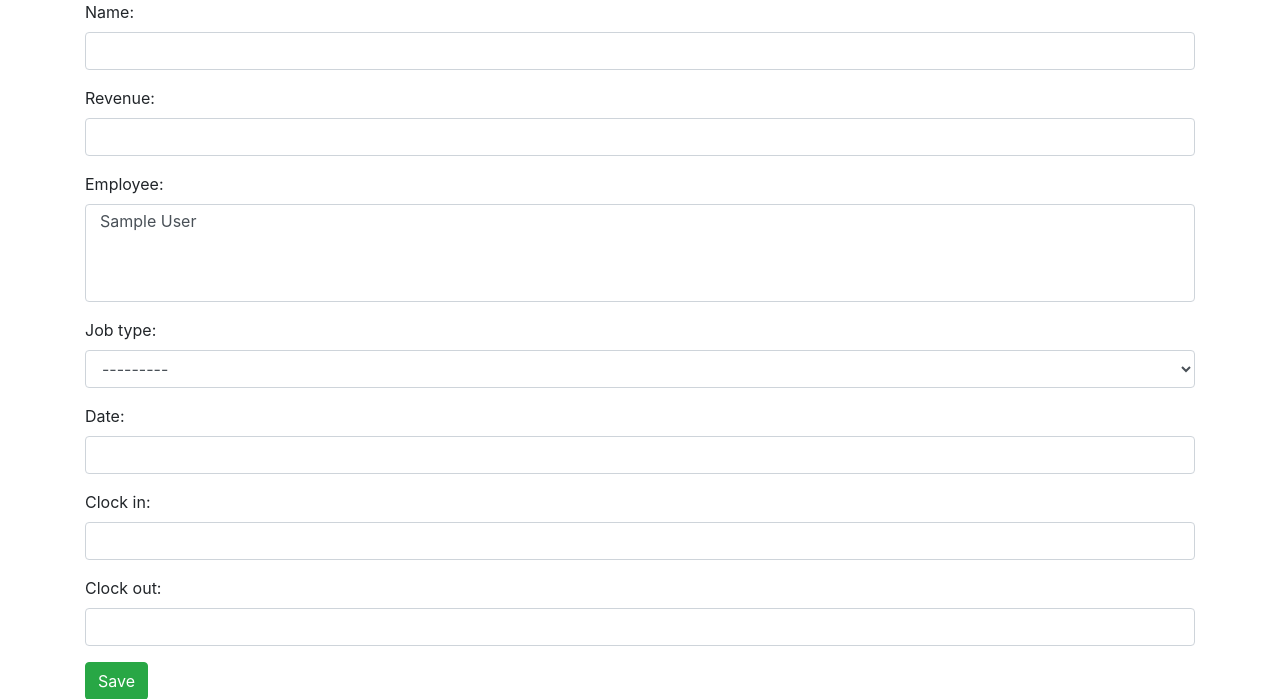
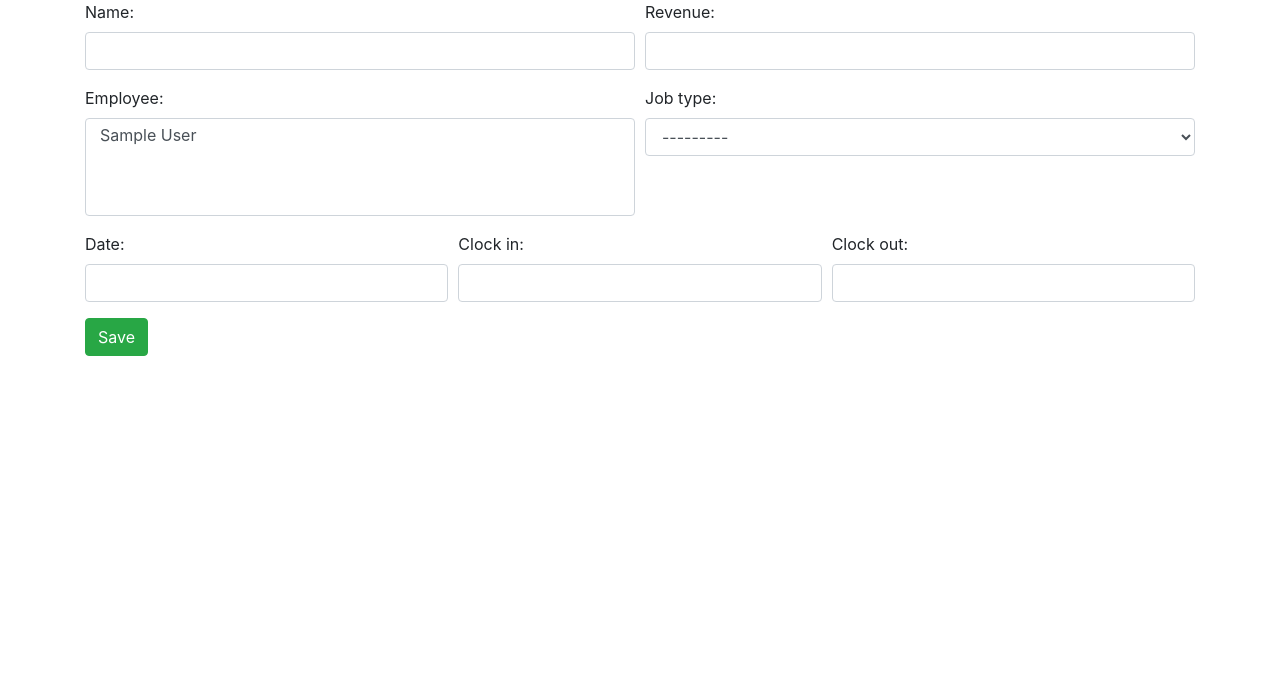
Before and after one commit to JetUni/profitability, a Django app: page /jobs/add in a window 1280 px wide. Shown: the top 699 px of the page. Run offline with Django 3.2, Linux system fonts and the light colour scheme; tables that the repository leaves empty hold one stand-in row (values such as "Sample post"); some libraries are stand-ins or nearby versions.

Commit message:
add_job: group form inputs together
Currently all the form inputs are on their own line. This is a problem
because it takes up a lot of space and they don't all need so much
space. Fix this by grouping them together and moving them back to their
own line on small screens

```diff
--- a/profit/templates/profit/add_job.html
+++ b/profit/templates/profit/add_job.html
@@ -20,39 +20,45 @@
   <form method="post">
     {% csrf_token %}
 
-    <div class="form-group">
+    <div class="form-row">
+      <div class="form-group col-md-6 col-sm-12">
         {{ form.name.errors }}
         {{ form.name.label_tag }} {{ form.name }}
       </div>
 
-    <div class="form-group">
+      <div class="form-group col-md-6 col-sm-12">
         {{ form.revenue.errors }}
         {{ form.revenue.label_tag }} {{ form.revenue }}
       </div>
+    </div>
 
-    <div class="form-group">
+    <div class="form-row">
+      <div class="form-group col-md-6 col-sm-12">
         {{ form.employee.errors }}
         {{ form.employee.label_tag }} {{ form.employee }}
       </div>
 
-    <div class="form-group">
+      <div class="form-group col-md-6 col-sm-12">
         {{ form.job_type.errors }}
         {{ form.job_type.label_tag }} {{ form.job_type }}
       </div>
+    </div>
 
-    <div class="form-group">
+    <div class="form-row">
+      <div class="form-group col-md-4 col-sm-12">
         {{ form.date.errors }}
         {{ form.date.label_tag }} {{ form.date }}
       </div>
 
-    <div class="form-group">
+      <div class="form-group col-md-4 col-sm-12">
         {{ form.clock_in.errors }}
         {{ form.clock_in.label_tag }} {{ form.clock_in }}
       </div>
 
-    <div class="form-group">
+      <div class="form-group col-md-4 col-sm-12">
         {{ form.clock_out.errors }}
         {{ form.clock_out.label_tag }} {{ form.clock_out }}
+      </div>
     </div>
 
     <div>
```
Lines whose indentation alone changed are shown as unchanged.
